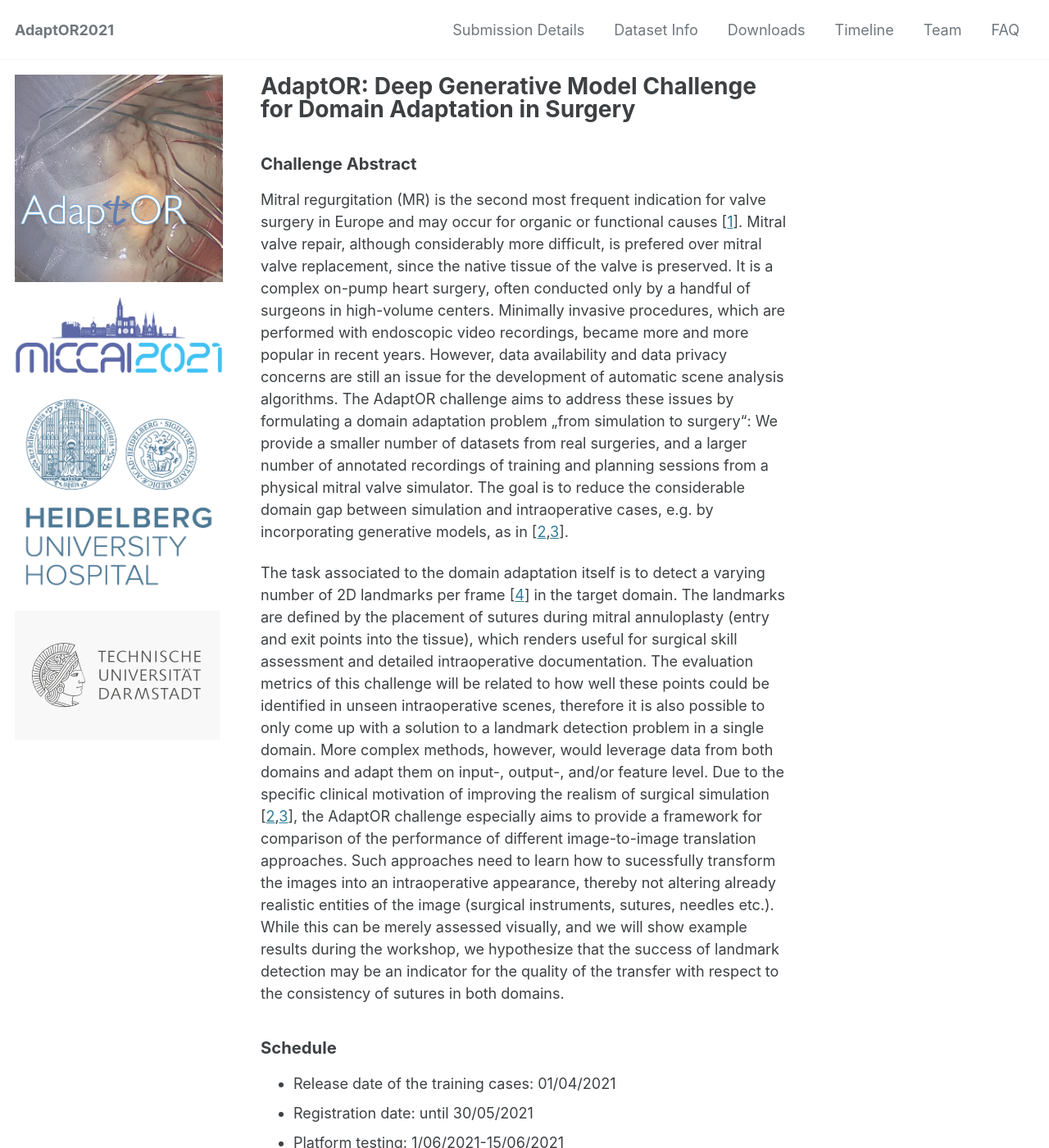
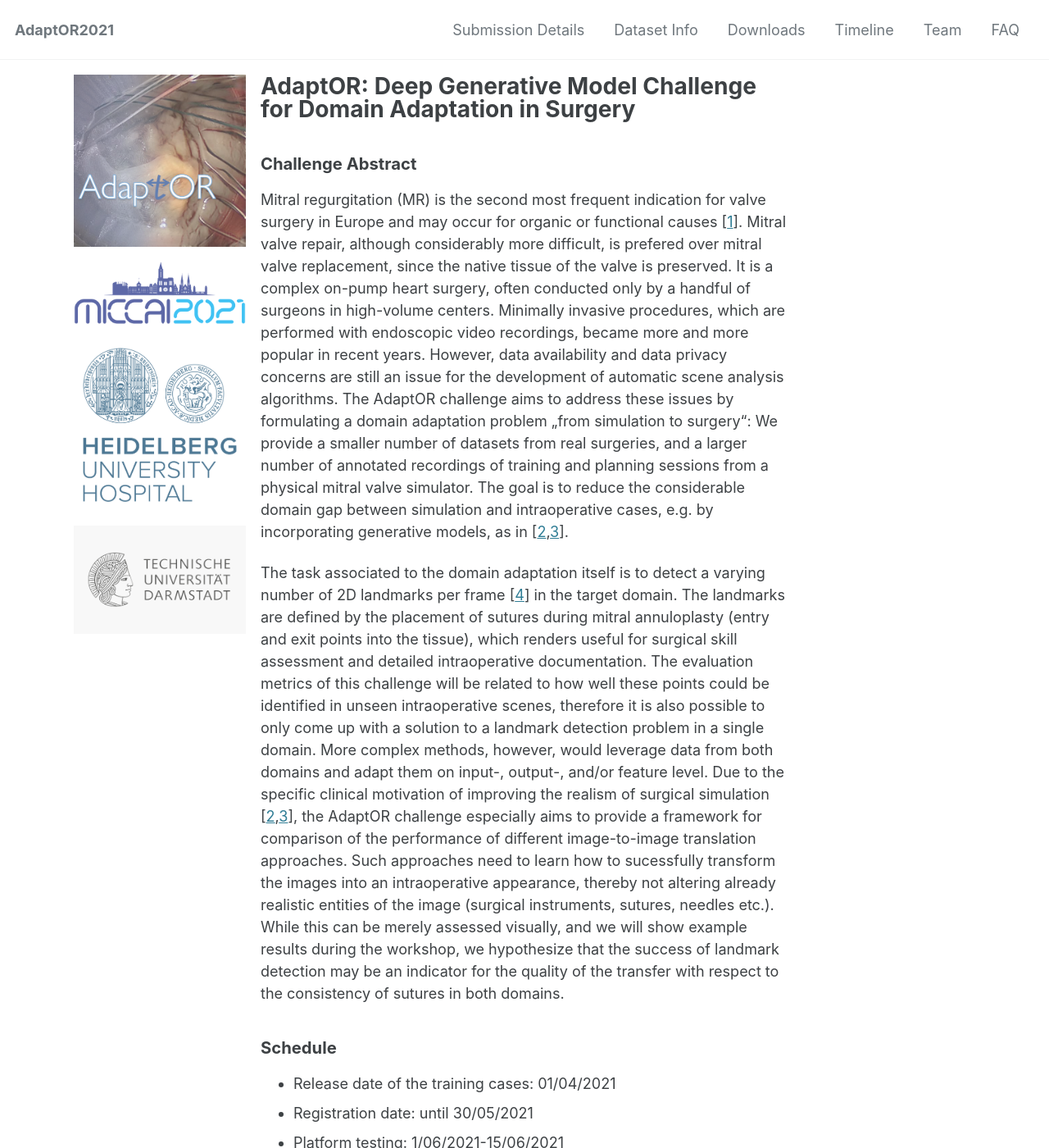
Before and after one commit to AdaptOR2021/AdaptOR2021.github.io, a Jekyll site: the page built from index.md, in a window 1280 px wide and 1400 px high. Shown: the whole window at 82% size. Built offline with Jekyll 4.4.1, drawn with Linux system fonts in a browser that asks for light colours; cached includes are drawn as plain includes.

```diff
--- a/_sass/minimal-mistakes/_sidebar.scss
+++ b/_sass/minimal-mistakes/_sidebar.scss
@@ -15,6 +15,18 @@
   //   -webkit-transform: translate3d(0, 0, 0);
   //   transform: translate3d(0, 0, 0);
   // }
+  text-align: left;
+
+  img {
+    max-width: 100%;
+    height: auto;
+    width: 10%;
+
+    &.emoji {
+      width: 20px;
+      height: 20px;
+    }
+  }
 
   @include breakpoint($large) {
     float: left;
@@ -22,6 +34,7 @@
     opacity: 0.75;
     -webkit-transition: opacity 0.2s ease-in-out;
     transition: opacity 0.2s ease-in-out;
+    text-align: right;
 
     &:hover {
       opacity: 1;
@@ -33,6 +46,16 @@
          viewport height - nav height - masthead x-padding
       */
       max-height: calc(100vh - #{$nav-height} - 2em);
+    }
+    img {
+      max-width: 100%;
+      height: auto;
+      width: 15vh;
+
+      &.emoji {
+        width: 20px;
+        height: 20px;
+      }
     }
   }
 
@@ -59,29 +82,6 @@
     font-family: $sans-serif;
     font-size: $type-size-6;
     line-height: 1.5;
-  }
-
-  img {
-    max-width: 90%;
-    height: auto;
-    width: auto;
-
-    &.emoji {
-      width: 20px;
-      height: 20px;
-    }
-  }
-  @media only screen and (max-width: 1151px) {
-    img {
-      max-width: 10%;
-      height: auto;
-      width: auto;
-
-      &.emoji {
-        width: 20px;
-        height: 20px;
-      }
-    }
   }
 }
 
```
